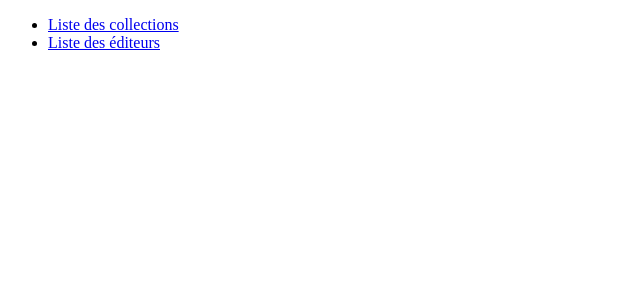
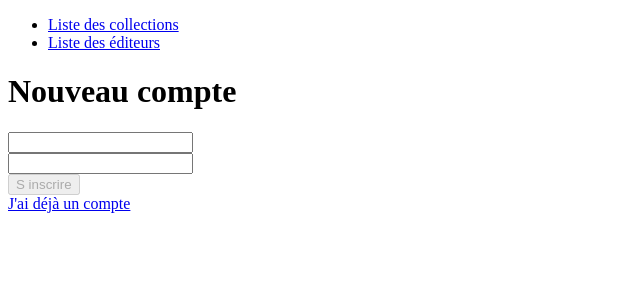
Before and after one commit to rathieux/biblio, an Angular app in the folder biblio-front/: page /register in a window 1280 px wide. Before the commit this address led to /. Shown: the top 300 px of the page, without its empty margins (0-640 px from the left). Built offline with nearby package versions, Linux system fonts and the light colour scheme.

Commit message:
adding register

```diff
--- a/biblio-front/src/app/app.routes.ts
+++ b/biblio-front/src/app/app.routes.ts
@@ -3,6 +3,7 @@ import { CollectionPage } from './page/collection-page/collection-page';
 import { LoginPage } from './page/login-page/login-page';
 import { authGuard } from './guard/auth-guard';
 import { EditeurPage } from './page/editeur-page/editeur-page';
+import { RegisterPage } from './page/register-page/register-page';
 
 export const routes: Routes = [
   {
@@ -11,7 +12,7 @@ export const routes: Routes = [
     canActivate: [authGuard],
   },
   { path: 'login', component: LoginPage },
-
+  { path: 'register', component: RegisterPage },
   {
     path: 'editeur',
     component: EditeurPage,
--- a/biblio-front/src/app/page/login-page/login-page.html
+++ b/biblio-front/src/app/page/login-page/login-page.html
@@ -1,10 +1,10 @@
-<h1>{{ newAccount ? 'Page de connexion' : 'Nouveau compte' }}</h1>
+<h1>Page de connexion</h1>
 
 @if (loginError()) {
   <div>Nom d'utilisateur ou mot de passe incorrect !</div>
 }
 
-<form (submit)="newAccount ? auth() : register()" [formGroup]="formAuth">
+<form (submit)="newAccount ? register() : auth()" [formGroup]="formAuth">
   <div>
     <input type="text" formControlName="username" />
   </div>
@@ -22,10 +22,12 @@
   }
 
   <div>
-    <input [disabled]="formAuth.invalid" type="submit" value="Se connecter" />
+    <input
+      [disabled]="formAuth.invalid"
+      type="submit"
+      value="Se connecter"
+    />
   </div>
 </form>
 
-<button (click)="newAccount = !newAccount">
-  {{ newAccount ? 'Créer un nouveau compte' : 'Se connecter' }}
-</button>
+<a routerLink="/register"> Créer un nouveau compte </a>
--- a/biblio-front/src/app/page/login-page/login-page.ts
+++ b/biblio-front/src/app/page/login-page/login-page.ts
@@ -6,12 +6,12 @@ import {
   ReactiveFormsModule,
   Validators,
 } from '@angular/forms';
-import { Router } from '@angular/router';
+import { Router, RouterLink } from '@angular/router';
 import { AuthService } from '../../service/auth-service';
 
 @Component({
   selector: 'app-login-page',
-  imports: [ReactiveFormsModule],
+  imports: [ReactiveFormsModule, RouterLink],
   templateUrl: './login-page.html',
   styleUrl: './login-page.css',
 })
@@ -48,7 +48,7 @@ export class LoginPage implements OnInit {
 
   public register() {
     this.authService.register(this.formAuth.getRawValue()).subscribe({
-      next: () => this.router.navigate(['collection']),
+      next: () => this.newAccount = false,
       error: () => this.loginError.set(true),
     });
   }
--- a/biblio-front/src/app/page/register-page/register-page.html
+++ b/biblio-front/src/app/page/register-page/register-page.html
@@ -1 +1,25 @@
-<p>register-page works!</p>
+<h1>Nouveau compte</h1>
+
+<form (submit)="register()" [formGroup]="formAuth">
+  <div>
+    <input type="text" formControlName="username" />
+  </div>
+
+  @if (formCtrlUsername.dirty && formCtrlUsername.invalid) {
+    <div>Le nom d'utilisation est obligatoire</div>
+  }
+
+  <div>
+    <input type="password" formControlName="password" />
+  </div>
+
+  @if (formCtrlPassword.dirty && formCtrlPassword.hasError('required')) {
+    <div>Le mot de passe est obligatoire</div>
+  }
+
+  <div>
+    <input [disabled]="formAuth.invalid" type="submit" [value]="'S inscrire'" />
+  </div>
+</form>
+
+<a routerLink="/login"> J'ai déjà un compte </a>
--- a/biblio-front/src/app/page/register-page/register-page.ts
+++ b/biblio-front/src/app/page/register-page/register-page.ts
@@ -1,9 +1,46 @@
-import { Component } from '@angular/core';
+import { Component, OnInit, signal } from '@angular/core';
+import {
+  FormBuilder,
+  FormControl,
+  FormGroup,
+  ReactiveFormsModule,
+  Validators,
+} from '@angular/forms';
+import { Router, RouterLink } from '@angular/router';
+import { AuthService } from '../../service/auth-service';
 
 @Component({
   selector: 'app-register-page',
-  imports: [],
+  imports: [ReactiveFormsModule, RouterLink],
   templateUrl: './register-page.html',
   styleUrl: './register-page.css',
 })
-export class RegisterPage {}
+export class RegisterPage implements OnInit {
+  protected formAuth!: FormGroup;
+  protected formCtrlUsername!: FormControl;
+  protected formCtrlPassword!: FormControl;
+  protected registerError = signal(false);
+
+  constructor(
+    private authService: AuthService,
+    private router: Router,
+    private formBuilder: FormBuilder,
+  ) {}
+
+  ngOnInit(): void {
+    this.formCtrlUsername = this.formBuilder.control('', Validators.required);
+    this.formCtrlPassword = this.formBuilder.control('', [Validators.required]);
+
+    this.formAuth = this.formBuilder.group({
+      username: this.formCtrlUsername,
+      password: this.formCtrlPassword,
+    });
+  }
+
+  public register() {
+    this.authService.register(this.formAuth.getRawValue()).subscribe({
+      next: () => this.router.navigate(['/login']),
+      error: () => this.registerError.set(true),
+    });
+  }
+}
--- a/biblio-front/src/app/service/auth-service.ts
+++ b/biblio-front/src/app/service/auth-service.ts
@@ -21,14 +21,22 @@ export class AuthService {
   }
 
   public register(request: AuthRequest) {
-    this.http.post('/auth/register', request).subscribe();
+    return new Observable<void>((observer) =>
+      this.http.post('/utilisateur', request).subscribe({
+        next: () => {
+          observer.next();
+        },
+        error: (error) => {
+          console.log(error);
+          observer.error();
+        },
+      })
+    );
   }
 
   public auth(request: AuthRequest): Observable<void> {
     return new Observable<void>((observer) => {
-      this.http
-        .post<string>('/auth', request, { responseType: 'text' })
-        .subscribe({
+      this.http.post<string>('/auth', request, { responseType: 'text' }).subscribe({
         next: (resp) => {
           this._token = resp;
           sessionStorage.setItem('token', resp);
```
Also changed, not shown: 1 other file (tests, documents, lock files or other folders). Lines whose indentation alone changed are shown as unchanged.
